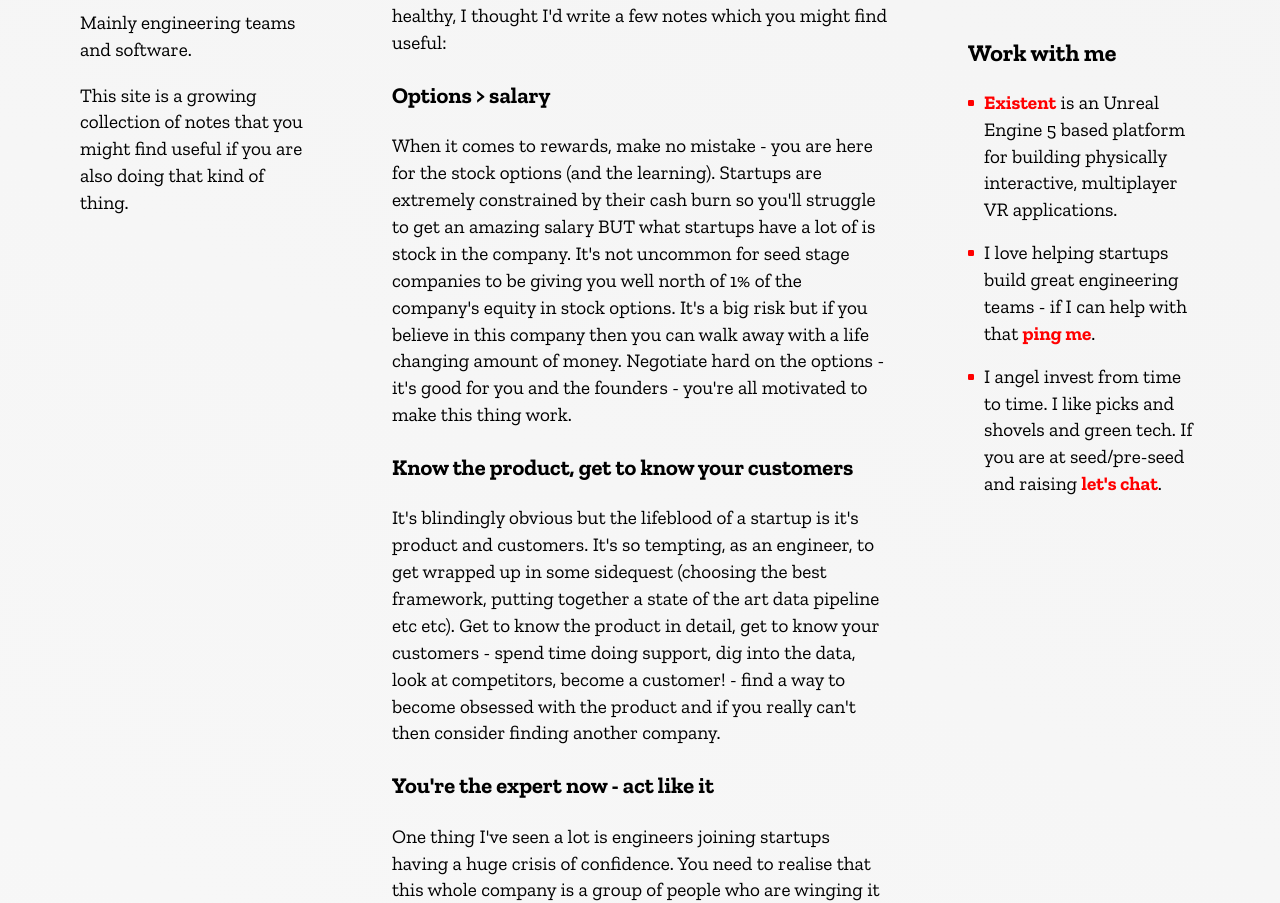
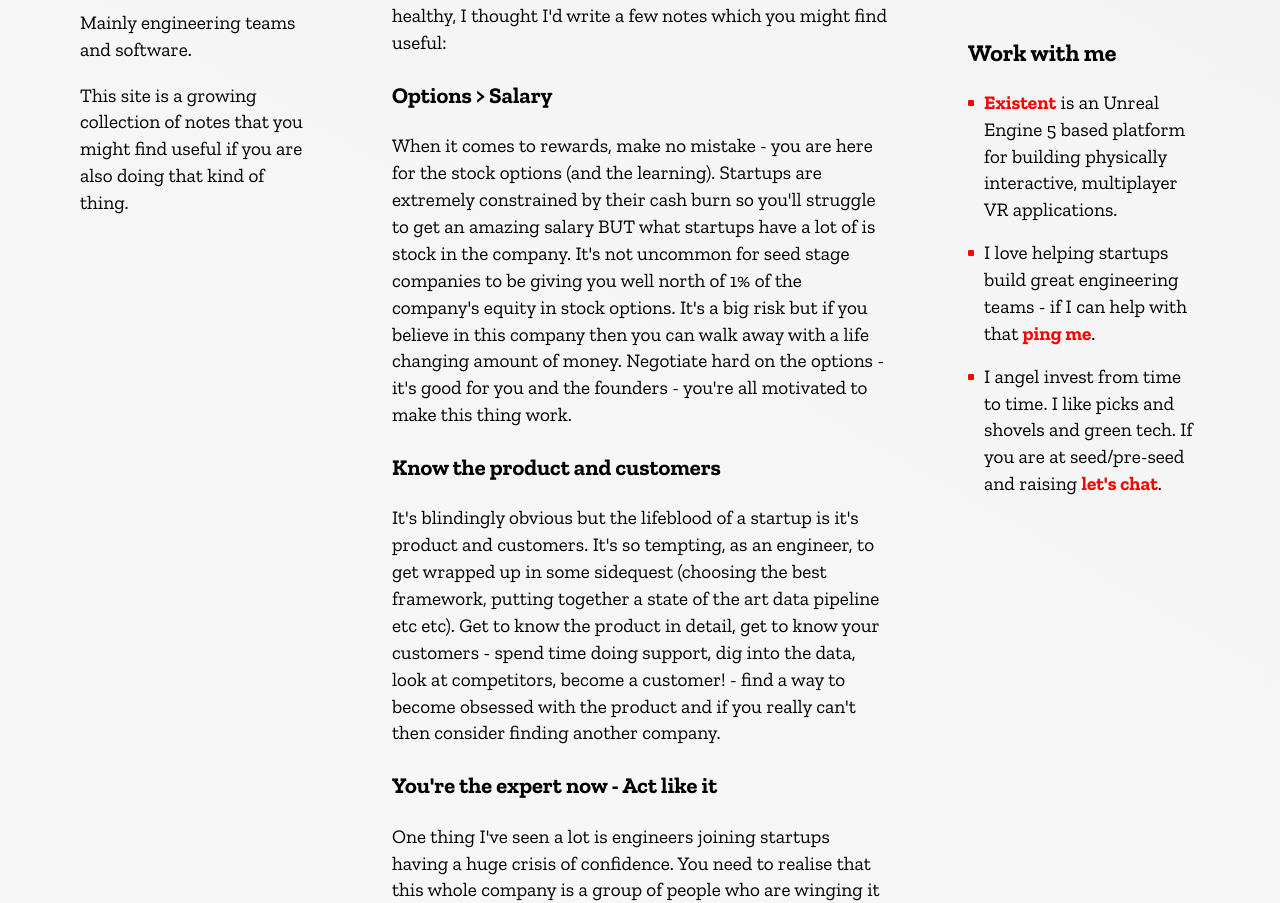
Before and after one commit to danwrong/danwebb.net, an Eleventy site: page src/index.md in a window 1280 px wide. Shown: the part 436-1339 px from the top of the page. Built offline with nearby package versions, Linux system fonts and the light colour scheme; Eleventy itself is replaced by a stand-in of ours; files that its build step writes are made by us from their sources; a web font is replaced by a local one; what nunjucks-date would draw is missing.

Commit message:
more typo

```diff
--- a/src/posts/how-to-be-a-startup-engineer.md
+++ b/src/posts/how-to-be-a-startup-engineer.md
@@ -8,15 +8,15 @@ tags: ["blog", "startups"]
 
 One thing that isn't spoken about enough is that being an engineer at a startup is it's own unique discipline - it's almost completely unrelated to the kind of role you'd have in a company like Google or Meta.  Before you accept a role at a seed or series A startup, it's worth knowing what you are in for and what it takes to really excell at it. Having been round this particular merry-go-round more times than is healthy, I thought I'd write a few notes which you might find useful:
 
-### Options > salary
+### Options > Salary
 
 When it comes to rewards, make no mistake - you are here for the stock options (and the learning).  Startups are extremely constrained by their cash burn so you'll struggle to get an amazing salary BUT what startups have a lot of is stock in the company.  It's not uncommon for seed stage companies to be giving you well north of 1% of the company's equity in stock options. It's a big risk but if you believe in this company then you can walk away with a life changing amount of money. Negotiate hard on the options - it's good for you and the founders - you're all motivated to make this thing work.
 
-### Know the product, get to know your customers
+### Know the product and customers
 
 It's blindingly obvious but the lifeblood of a startup is it's product and customers.  It's so tempting, as an engineer, to get wrapped up in some sidequest (choosing the best framework, putting together a state of the art data pipeline etc etc).  Get to know the product in detail, get to know your customers - spend time doing support, dig into the data, look at competitors, become a customer! - find a way to become obsessed with the product and if you really can't then consider finding another company.
 
-### You're the expert now - act like it
+### You're the expert now - Act like it
 
 One thing I've seen a lot is engineers joining startups having a huge crisis of confidence. You need to realise that this whole company is a group of people who are winging it for most of the things that they are doing - chances are they hired you because you know more than them about a lot of things so don't wait for reassurance and sign offs - just roll your sleeves up and and start shipping stuff.
 
@@ -26,10 +26,10 @@ A successful startup is constantly doing things that don't scale.  Don't get cau
 
 ### Be a jack of all trades - but prioritise
 
-You might be surprised to find that you might spend a large proportion of your time at a startup don't things that are not in your job description.  If you are a front end engineer, you'll be writing back end code, but you might also end up being the adhoc network engineer or jumping in on customer support or organising the holiday party or collecting the milk or ... well, anything.  Always protect your own time and energy so that you are working on the highest impact thing you can but sometimes that high impact acitivity will not be writiing code - go with it.  Don't be a afraid to wing it, just get involved.  On top of that, you'll learn a ton.
+You might be surprised to find that you might spend a large proportion of your time at a startup doing things that are not in your job description.  If you are a front end engineer, you'll be writing back end code, but you might also end up being the adhoc network engineer or jumping in on customer support or organising the holiday party or collecting the milk or ... well, anything.  Always protect your own time and energy so that you are working on the highest impact thing you can but sometimes that high impact acitivity will not be writiing code - go with it.  Don't be a afraid to wing it, just get involved.  On top of that, you'll learn a ton.
 
 ### You are all in it together
 
-When you join a startup, think of it as becoming one of the founders - you all own part of this company after all.  The really exciting thing about this is that you can be a part of shaping everything about this company from the product to the culture and everything in between. Own the whole thing - if something is broken, don't wait for someone else to fix it - gather a crew and figure it out.  The thing that always amazed me is even in a huge company like Meta, the imprint of the early employees is still there, fundamental ways of working and thinking haven't just come from Zuck and the leadership.
+When you join a startup, think of it as becoming one of the founders - you all own part of this company after all.  The really exciting thing about this is that you can be a part of shaping everything about this company from the product to the culture and everything in between. Own the whole thing - if something is broken, don't wait for someone else to fix it or get all blamey - gather a crew and figure it out.  The thing that always amazed me is even in a huge company like Meta, the imprint of the early employees is still there, fundamental ways of working and thinking haven't just come from Zuck and the leadership.
 
 I got a huge amount out of being part of startups, it's taught me enormous amounts, it's introduced me to amazing people and it's given me the opportunity to achieve some things I'm truely proud of.  However, it's not for everyone.  It's definitely going to hurt - stress, overwork, fear and uncertainty are all a thing.  Hopefully, now you have an idea of what it takes to do it well and can dive in and make the most of it if you decide to take the plunge.
```
